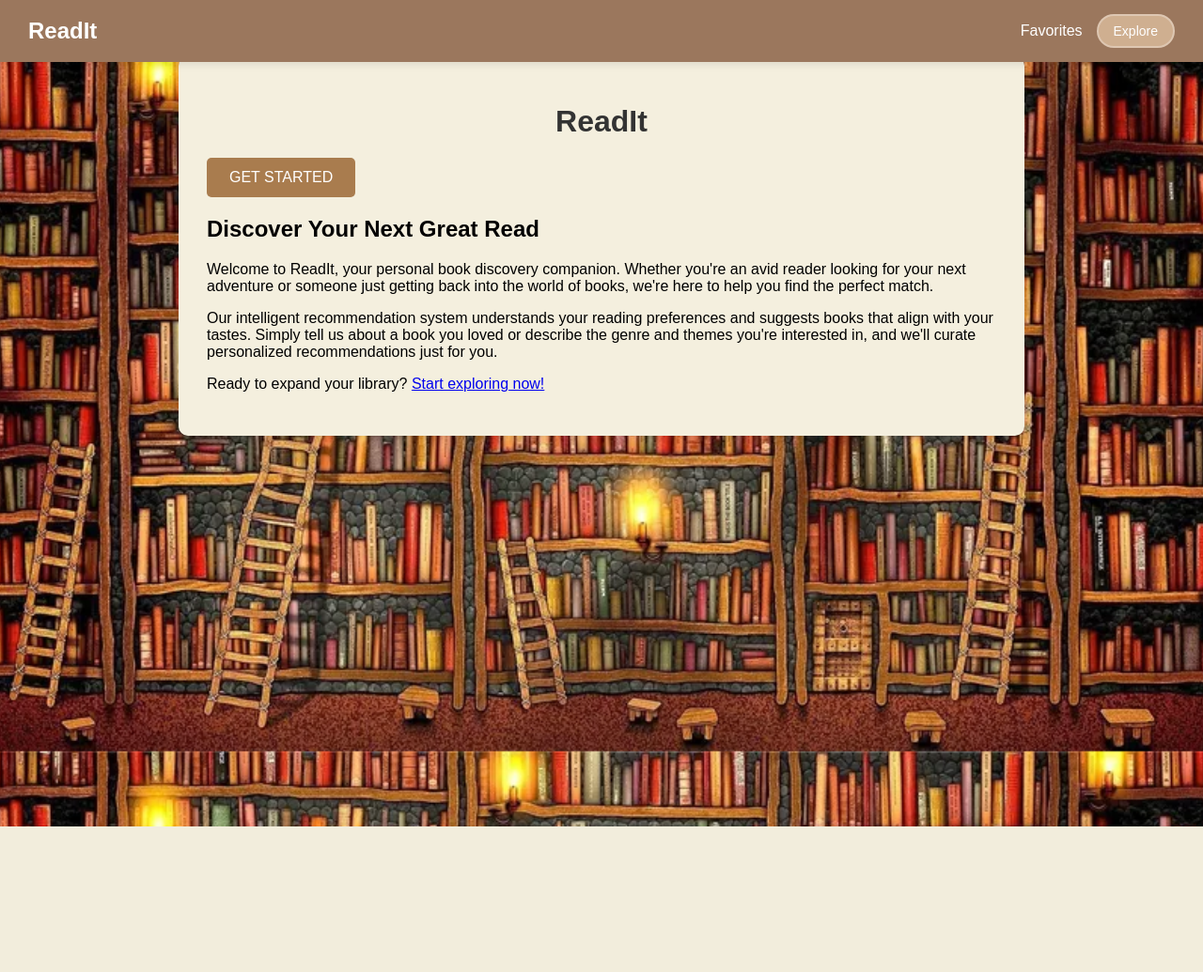
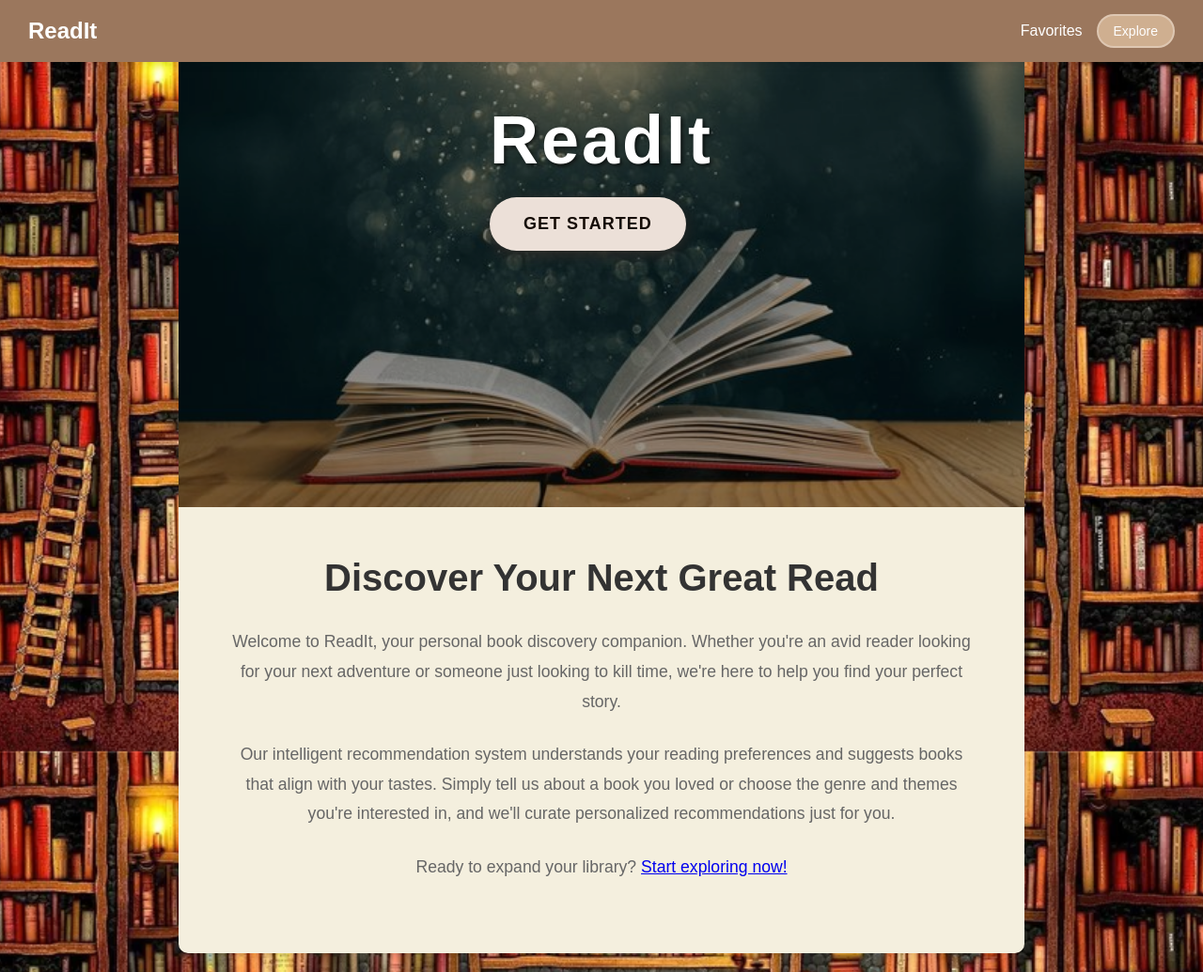
Before and after one commit to lleo022/ReadIt, a Flask app: template templates/home.html in a window 1280 px wide. Shown: the whole page at 94% size. Before the commit the page ends 880 px from the top, so only its background shows below. Run offline with Flask 3, Linux system fonts and the light colour scheme; the template is opened without the code that fills it, so the values that code supplies are empty.

Commit message:
More edits to css

```diff
--- a/static/style.css
+++ b/static/css/style.css
@@ -76,7 +76,7 @@ body {
     margin: 0 auto;
     padding: 20px;
     padding-top: 60px;
-    background-image: url('/static/images/librarybackground.jpg');
+    background-image: url("/static/img/librarybackground.jpg");
     background-size: cover;
     background-repeat: no-repeat;
     background-attachment: fixed;
@@ -145,12 +145,106 @@ button:hover {
     border-radius: 5px;
     padding: 20px;
     margin: 20px 0;
-    border-left: 4px solid #673e16;
+    border-left: 4px solid #885c30;
 }
 
 .back-button {
-    background-color: #fffcf3;
+    background-color: #a97c4e;
 }
 .back-button:hover {
-    background-color: #fff5d7;
+    background-color: #986f45;
 }
+
+
+/* Hero Section (Image and Button) */
+.hero-section {
+    margin: -30px -30px 0 -30px;
+    position: relative;
+}
+
+.hero-img {
+    height: 60vh;
+    min-height: 400px;
+    background-image: url("/static/img/hero-book.jpg");
+    background-size: cover;
+    background-position: center bottom;
+    background-repeat: no-repeat;
+    display: flex;
+    align-items: flex-start;
+    justify-content: center;
+    position: relative;
+    overflow: hidden;
+}
+.hero-img::before {
+    content: '';
+    position: absolute;
+    top: 0;
+    left: 0;
+    right: 0;
+    bottom: 0;
+    background: rgba(0, 0, 0, 0.4);
+    z-index: 1;
+}
+
+.hero-content {
+    text-align: top;
+    z-index: 2;
+    position: relative;
+    color: white;
+}
+
+.hero-title {
+    color: white;
+    font-size: 4.5rem;
+    font-weight: bold;
+    text-shadow: 2px 2px 4px rgba(0, 0, 0, 0.7);
+    letter-spacing: 3px;
+    margin-bottom: 20px;
+}
+
+.start-btn {
+    color: #150c06;
+    font-size: 18px;
+    font-weight: 600;
+    letter-spacing: 1px;
+    background-color: #ede1d9fe;
+    border: none;
+    border-radius: 30px;
+    padding: 18px 36px;
+    box-shadow: 0 4px 15px #302b27;
+    cursor: pointer;
+}
+.start-btn:hover {
+    background-color: #a69990;
+    transform: translateY(-2px);
+    box-shadow: 0 6px 20px #302b27;
+}
+
+
+/* About Section */
+.about-section {
+    background-color: #f4efde;
+    padding: 20px 0;
+    margin: 0 -30px; /* Extend beyond container padding */
+}
+
+.about-content {
+    text-align: center;
+    max-width: 800px;
+    margin: 0 auto;
+    padding: 0 30px;
+}
+
+.about-content h2 {
+    color: #333;
+    font-size: 2.5rem;
+    font-weight: 600;
+    margin-bottom: 30px;
+}
+
+.about-content p {
+    color: #666;
+    font-size: 1.1rem;
+    line-height: 1.8;
+    margin-bottom: 25px;
+}
--- a/templates/home.html
+++ b/templates/home.html
@@ -10,7 +10,7 @@
             <div class="hero-content">
                 <h1 class="hero-title">ReadIt</h1>
 
-                <a href="{{ url_for('explore') }}">
+                <a href="{{ url_for('input') }}">
                     <button class="start-btn">GET STARTED</button>
                 </a>
             </div>
@@ -21,15 +21,17 @@
     <div class="about-section">
         <div class="about-content">
             <h2>Discover Your Next Great Read</h2>
-            <p>Welcome to ReadIt, your personal book discovery companion. Whether you're an
-               avid reader looking for your next adventure or someone just getting back into
-               the world of books, we're here to help you find the perfect match.</p>
 
-            <p>Our intelligent recommendation system understands your reading preferences and suggests books that align with your tastes. Simply tell us about a book you loved or describe the genre and themes you're interested in, and we'll curate personalized recommendations just for you.</p>
+            <p>Welcome to ReadIt, your personal book discovery companion. Whether you're an avid reader looking for your
+               next adventure or someone just looking to kill time, we're here to help you find your perfect story.</p>
+
+            <p>Our intelligent recommendation system understands your reading preferences and suggests books that align with
+               your tastes. Simply tell us about a book you loved or choose the genre and themes you're interested in, and
+               we'll curate personalized recommendations just for you.</p>
 
 
 
-            <p class="cta-text">Ready to expand your library? <a href="{{ url_for('explore') }}">Start exploring now!</a></p>
+            <p class="cta-text">Ready to expand your library? <a href="{{ url_for('input') }}">Start exploring now!</a></p>
         </div>
     </div>
 
```
Also changed, not shown: static/img/hero-book.jpg (renamed from static/images/hero-book.jpg), static/img/librarybackground.jpg (renamed from static/images/librarybackground.jpg).
